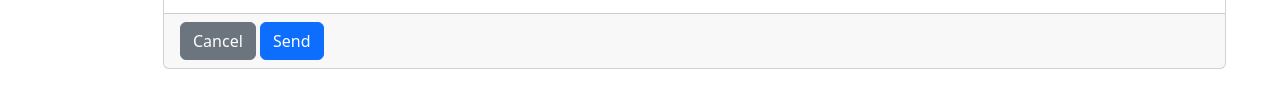
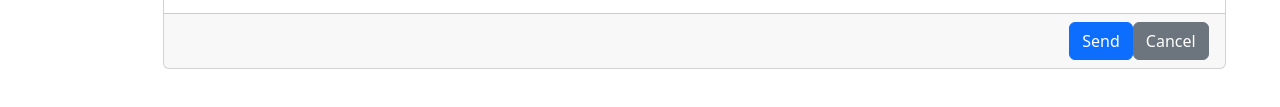
Before and after one commit to Danizplay/formulario, a plain HTML site: page index.html in a window 1280 px wide. Shown: the part 585-692 px from the top of the page. Drawn offline with nearby package versions, Linux system fonts and the light colour scheme.

Commit message:
Update index.html

```diff
--- a/index.html
+++ b/index.html
@@ -240,7 +240,12 @@
               </form>
             </div>
             <div class="card-footer">
-              <div class="float-right">
+              <div>
+                  <style>
+                  button {
+                    float: right;
+                  }
+                </style>
                 <button class="btn btn-secondary" type="reset">Cancel</button>
                 <button id="sendForm" class="btn btn-primary" type="button">Send</button>
               </div>
```
